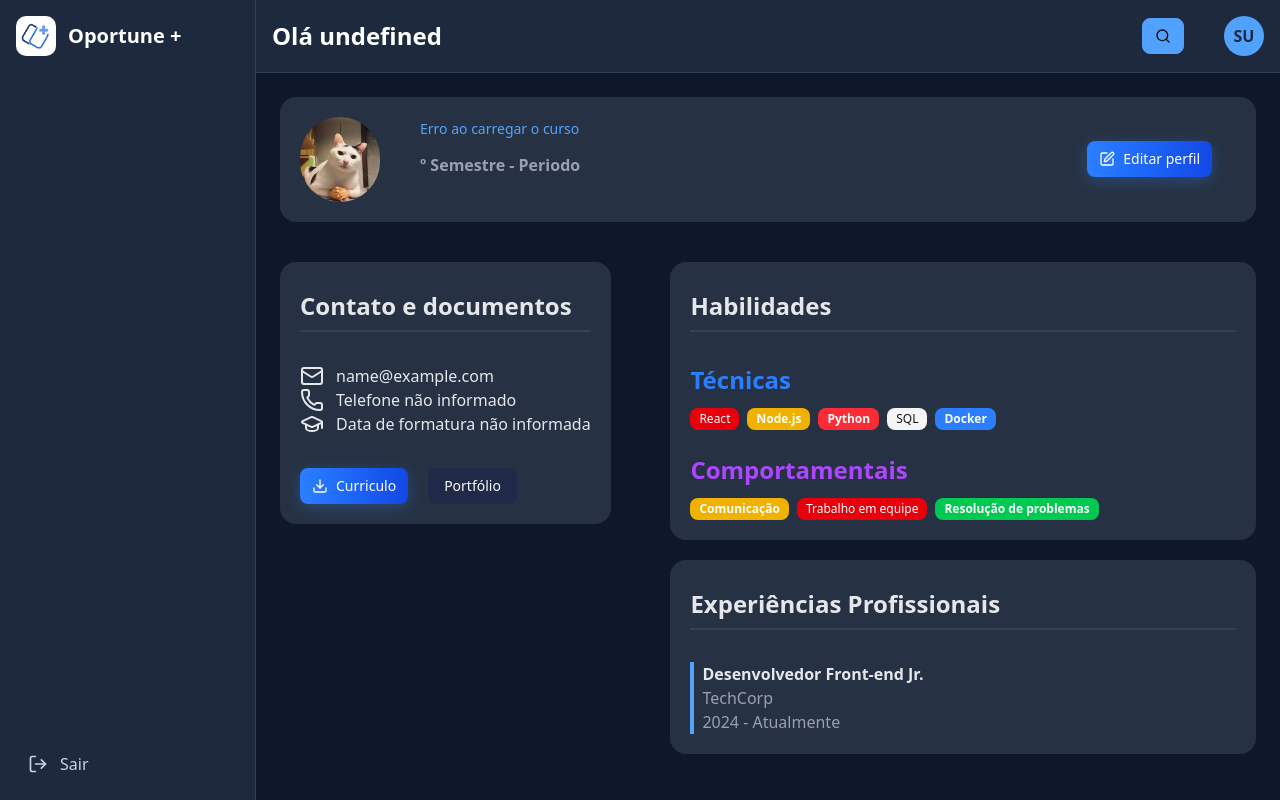
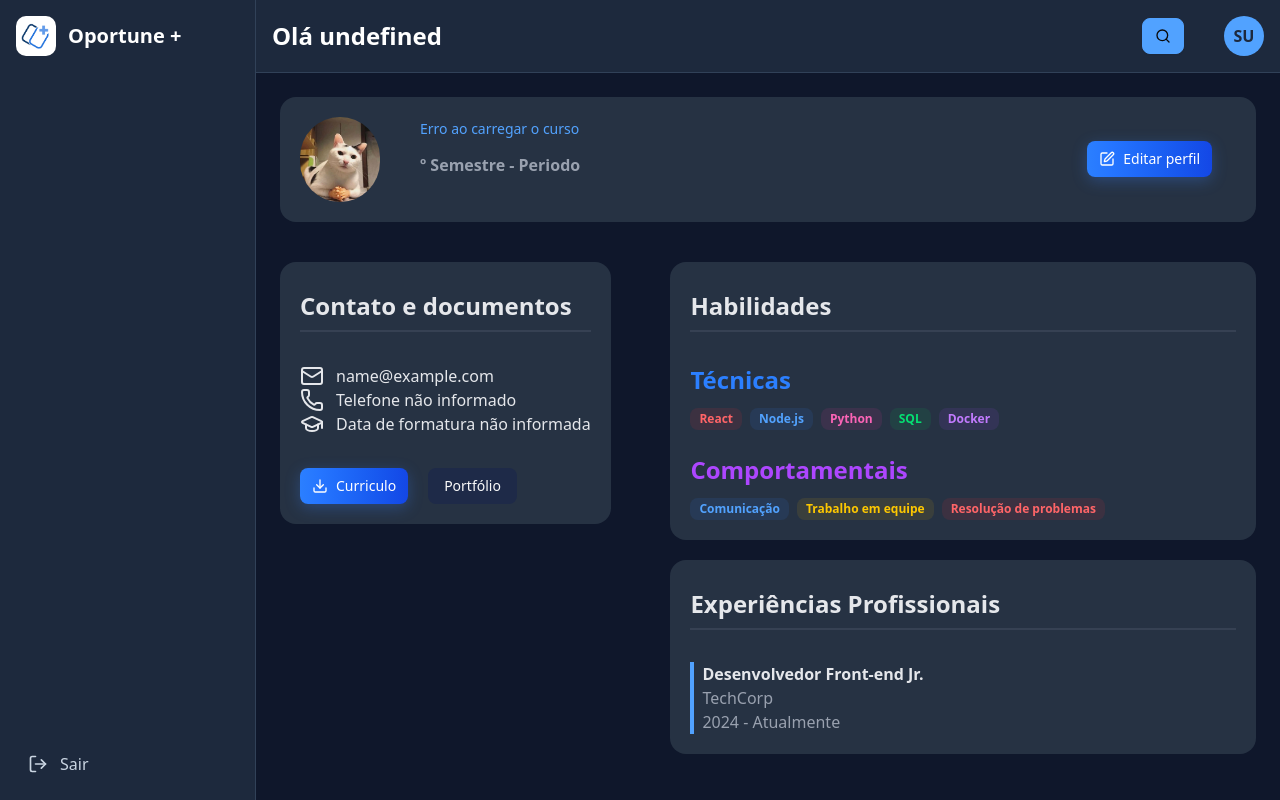
Before and after one commit to PedrFelip/oportune, a Next.js app in the folder frontend/: page /aluno/perfil in a window 1280 px wide. Built offline with nearby package versions, Linux system fonts and the light colour scheme; sample sign-in values are in the browser's storage.

Commit message:
Novas variações no Badge

```diff
--- a/frontend/src/components/ui/badge.tsx
+++ b/frontend/src/components/ui/badge.tsx
@@ -3,6 +3,14 @@ import { Slot } from "@radix-ui/react-slot";
 import { cva, type VariantProps } from "class-variance-authority";
 
 import { cn } from "@/lib/utils";
+
+// "bg-blue-500/10 text-blue-400",
+//   "bg-green-500/10 text-green-400",
+//   "bg-purple-500/10 text-purple-400",
+//   "bg-yellow-500/10 text-yellow-400",
+//   "bg-pink-500/10 text-pink-400",
+//   "bg-orange-500/10 text-orange-400",
+//   "bg-cyan-500/10 text-cyan-400",
 
 const badgeVariants = cva(
   "inline-flex items-center justify-center rounded-md border px-2 py-0.5 text-xs font-medium w-fit whitespace-nowrap shrink-0 [&>svg]:size-3 gap-1 [&>svg]:pointer-events-none focus-visible:border-ring focus-visible:ring-ring/50 focus-visible:ring-[3px] aria-invalid:ring-destructive/20 dark:aria-invalid:ring-destructive/40 aria-invalid:border-destructive transition-[color,box-shadow] overflow-hidden",
@@ -18,16 +26,17 @@ const badgeVariants = cva(
         outline:
           "text-foreground [a&]:hover:bg-accent [a&]:hover:text-accent-foreground",
         green:
-          "border-transparent bg-green-500 hover:bg-green-600 font-bold text-white",
+          "border-transparent bg-green-500/10 text-green-400 hover:bg-green-600/10 hover:text-green-500 font-bold",
         yellow:
-          "border-transparent bg-yellow-500 hover:bg-yellow-600 font-bold text-white",
-        red: "border-transparent bg-red-500 hover:bg-red-600 font-bold text-white",
-        blue: "border-transparent bg-blue-500 hover:bg-blue-600 font-bold text-white",
-        pink: "border-transparent bg-pink-500 hover:bg-pink-600 font-bold text-white",
+          "border-transparent bg-yellow-500/10 text-yellow-400 hover:bg-yellow-600/10 hover:text-yellow-500 font-bold",
+        red: "border-transparent bg-red-500/10 text-red-400 hover:bg-red-600/10 hover:text-red-500 font-bold",
+        blue: "border-transparent bg-blue-500/10 text-blue-400 hover:bg-blue-600/10 hover:text-blue-500 font-bold",
+        pink: "border-transparent bg-pink-500/10 text-pink-400 hover:bg-pink-600/10 hover:text-pink-500 font-bold",
         purple:
-          "border-transparent bg-purple-500 hover:bg-purple-600 font-bold text-white",
+          "border-transparent bg-purple-500/10 text-purple-400 hover:bg-purple-600/10 hover:text-purple-500 font-bold",
         orange:
-          "border-transparent bg-orange-500 hover:bg-orange-600 font-bold text-white",
+          "border-transparent bg-orange-500/10 text-orange-400 hover:bg-orange-600/10 hover:text-orange-500 font-bold",
+        cyan: "border-transparent bg-cyan-500/10 text-cyan-400 hover:bg-cyan-600/10 hover:text-cyan-500 font-bold",
       },
     },
     defaultVariants: {
@@ -36,12 +45,7 @@ const badgeVariants = cva(
   }
 );
 
-// ✨ 1. ADIÇÃO: Defina manualmente as variantes que podem ser sorteadas
-// TypeScript vai garantir que você só coloque nomes que existem em 'badgeVariants'
 const randomizableVariants: VariantProps<typeof badgeVariants>["variant"][] = [
-  "default",
-  "secondary",
-  "destructive",
   "green",
   "yellow",
   "red",
@@ -49,6 +53,7 @@ const randomizableVariants: VariantProps<typeof badgeVariants>["variant"][] = [
   "pink",
   "purple",
   "orange",
+  "cyan",
 ];
 
 // ✨ 2. ADIÇÃO: Defina a interface de props para incluir a opção "random"
```
